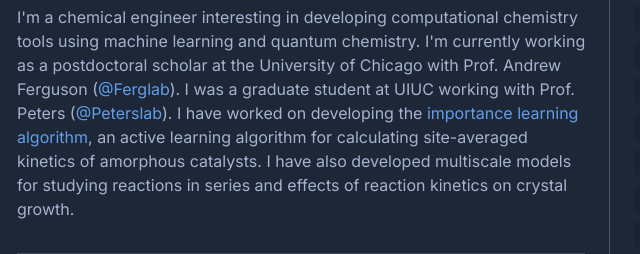
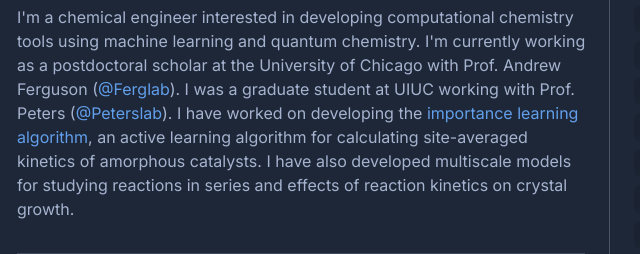
Before and after one commit to arminshzd/arminshzd.github.io, a plain HTML site: page index.html in a window 1280 px wide. Shown: the part 460-714 px from the top of the page, 181-821 px from the left. Drawn offline with nearby package versions, Linux system fonts and the light colour scheme; files whose address does not match are found by name.

Commit message:
Update index.html
Fixed typo in the description.

```diff
--- a/index.html
+++ b/index.html
@@ -78,7 +78,7 @@
 									<section class="resume-summary-section resume-section">
 										<h3 class="resume-section-heading text-uppercase py-2 py-lg-3 py-2 py-lg-3"><i class="resume-section-heading-icon bi bi-person me-2"></i>About Me</h3>
 										<div class="resume-summary-desc">
-											I'm a chemical engineer interesting in developing computational chemistry tools using machine learning and quantum chemistry. I'm currently working as a postdoctoral scholar at the University of Chicago with Prof. Andrew Ferguson (<a href="https://ferglab.com">@Ferglab</a>). I was a graduate student at UIUC working with Prof. Peters (<a href="http://petersgroup.web.illinois.edu/">@Peterslab</a>). I have worked on developing the <a href="https://pubs.acs.org/doi/full/10.1021/acs.jctc.3c00160">importance learning algorithm</a>, an active learning algorithm for calculating site-averaged kinetics of amorphous catalysts. I have also developed multiscale models for studying reactions in series and effects of reaction kinetics on crystal growth.
+											I'm a chemical engineer interested in developing computational chemistry tools using machine learning and quantum chemistry. I'm currently working as a postdoctoral scholar at the University of Chicago with Prof. Andrew Ferguson (<a href="https://ferglab.com">@Ferglab</a>). I was a graduate student at UIUC working with Prof. Peters (<a href="http://petersgroup.web.illinois.edu/">@Peterslab</a>). I have worked on developing the <a href="https://pubs.acs.org/doi/full/10.1021/acs.jctc.3c00160">importance learning algorithm</a>, an active learning algorithm for calculating site-averaged kinetics of amorphous catalysts. I have also developed multiscale models for studying reactions in series and effects of reaction kinetics on crystal growth.
 										</div>
 									</section><!--//resume-section-->
 
```
